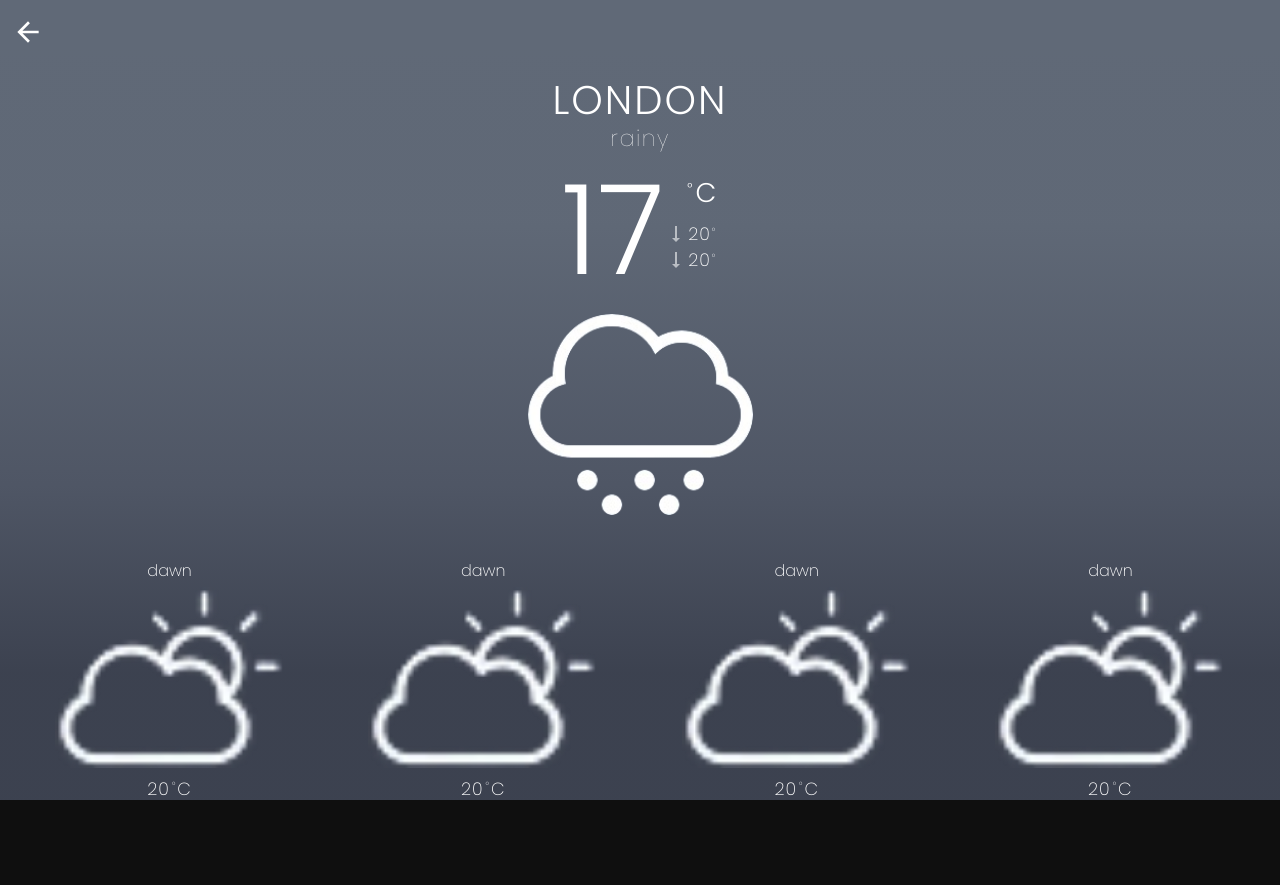
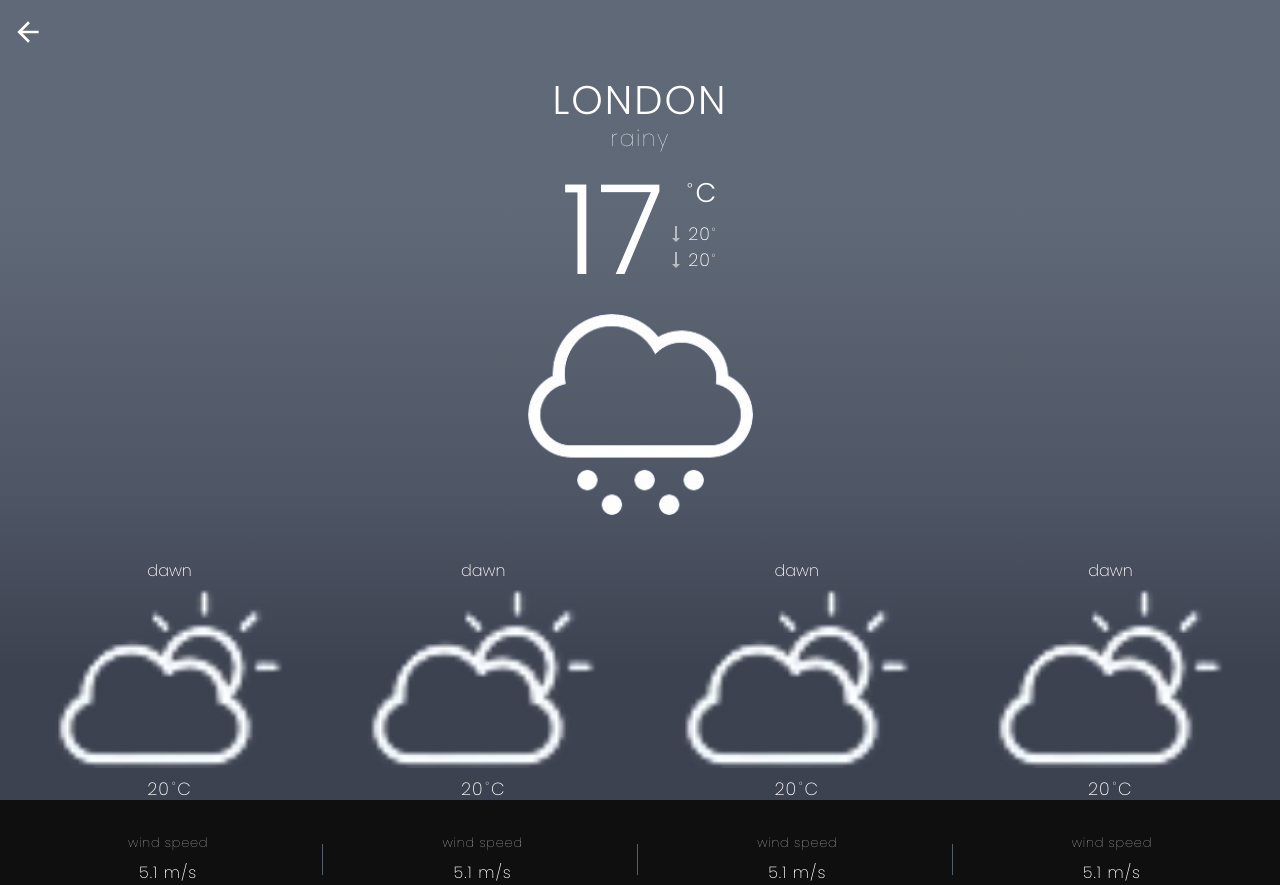
Before and after one commit to apfdamascena/weather, a React (Create React App) app: page / in a window 1280 px wide. Before the commit the page ends 802 px from the top, so only its background shows below. Built offline with nearby package versions, Linux system fonts and the light colour scheme.

Commit message:
feature(weather): need to fix distances

```diff
--- /dev/null
+++ b/src/ui/components/Characteristic/index.tsx
@@ -0,0 +1,24 @@
+import React from 'react';
+
+import {
+  Title,
+  Subtitle,
+  Container,
+
+} from './style';
+
+export type CharacteristicProps = {
+  hasRightBorder?: Boolean;
+}
+
+export const Characteristic:
+  React.FC<CharacteristicProps> = ({ hasRightBorder }: CharacteristicProps) => (
+
+    <Container borderRight={hasRightBorder}>
+      <div className="content">
+        <Title>wind speed</Title>
+        <Subtitle>5.1 m/s</Subtitle>
+      </div>
+
+    </Container>
+  );
--- /dev/null
+++ b/src/ui/components/Characteristic/style.ts
@@ -0,0 +1,48 @@
+import styled from 'styled-components';
+
+export type ContainerProps = {
+    borderRight?: Boolean;
+}
+
+export const Container = styled.div<ContainerProps>`
+
+    position: relative;
+
+    ${(props) => props.borderRight
+    && `
+      &::after {
+        content: '';
+        position: absolute;
+        top: 10px; /* Ajuste para a posição inicial da borda lateral direita */
+        right: 0;
+        height: calc(100% - 20px); /* Altura da borda lateral direita */
+        width: 1px; /* Largura da borda lateral direita */
+        background-color: #565C6A; /* Cor da borda lateral direita */
+      }
+    `}
+
+`;
+
+export const Title = styled.p`
+  font-size: 0.8rem;
+  font-weight: 100;
+  letter-spacing: 0.8px;
+
+  color: ${({ theme }) => theme.colors.grayText};
+
+  text-align: center;
+
+  margin-bottom: 8px;
+`;
+
+export const Subtitle = styled.p`
+
+  text-align: center;
+  font-size: 1rem;
+  font-weight: 200;
+  letter-spacing: 1px;
+
+  color: ${({ theme }) => theme.colors.textWhite};
+
+
+`;
--- a/src/ui/components/index.ts
+++ b/src/ui/components/index.ts
@@ -1,7 +1,11 @@
 import { Title } from './Title';
 import { ThermalRange } from './ThermalRange';
+import { Forecast } from './Forecast';
+import { Characteristic } from './Characteristic';
 
 export {
   Title,
   ThermalRange,
+  Forecast,
+  Characteristic,
 };
--- a/src/ui/pages/Weather/index.tsx
+++ b/src/ui/pages/Weather/index.tsx
@@ -9,7 +9,7 @@ import {
   ThermalRangeWrapper, Image, ForecastWrapper,
   PlaceCharacteristicWrapper,
 } from './style';
-import { ThermalRange } from '../../components';
+import { Characteristic, ThermalRange } from '../../components';
 import { Rainy } from '../../assets';
 import { Forecast } from '../../components/Forecast';
 
@@ -64,7 +64,13 @@ export const Weather: React.FC = () => (
       <Forecast />
     </ForecastWrapper>
 
-    <PlaceCharacteristicWrapper />
+    <PlaceCharacteristicWrapper>
+
+      <Characteristic hasRightBorder />
+      <Characteristic hasRightBorder />
+      <Characteristic hasRightBorder />
+      <Characteristic />
+    </PlaceCharacteristicWrapper>
 
   </Container>
 );
--- a/src/ui/pages/Weather/style.ts
+++ b/src/ui/pages/Weather/style.ts
@@ -146,4 +146,9 @@ export const ForecastWrapper = styled.div`
 
 export const PlaceCharacteristicWrapper = styled.div`
 
+  width: 98%;
+
+  display: grid;
+  grid-template-columns: repeat(4, 1fr);
+  grid-gap: 4px;
 `;
--- a/src/ui/styles/theme.ts
+++ b/src/ui/styles/theme.ts
@@ -3,6 +3,7 @@ export const theme = {
     background: '#0F0F0F',
     primary: '#e1e1e6',
     textWhite: '#FFFFFF',
+    grayText: '#EBEBED',
     iconWhiteColor: '#B9BDC3',
     textGray: '#D4D4D4',
   },
```
